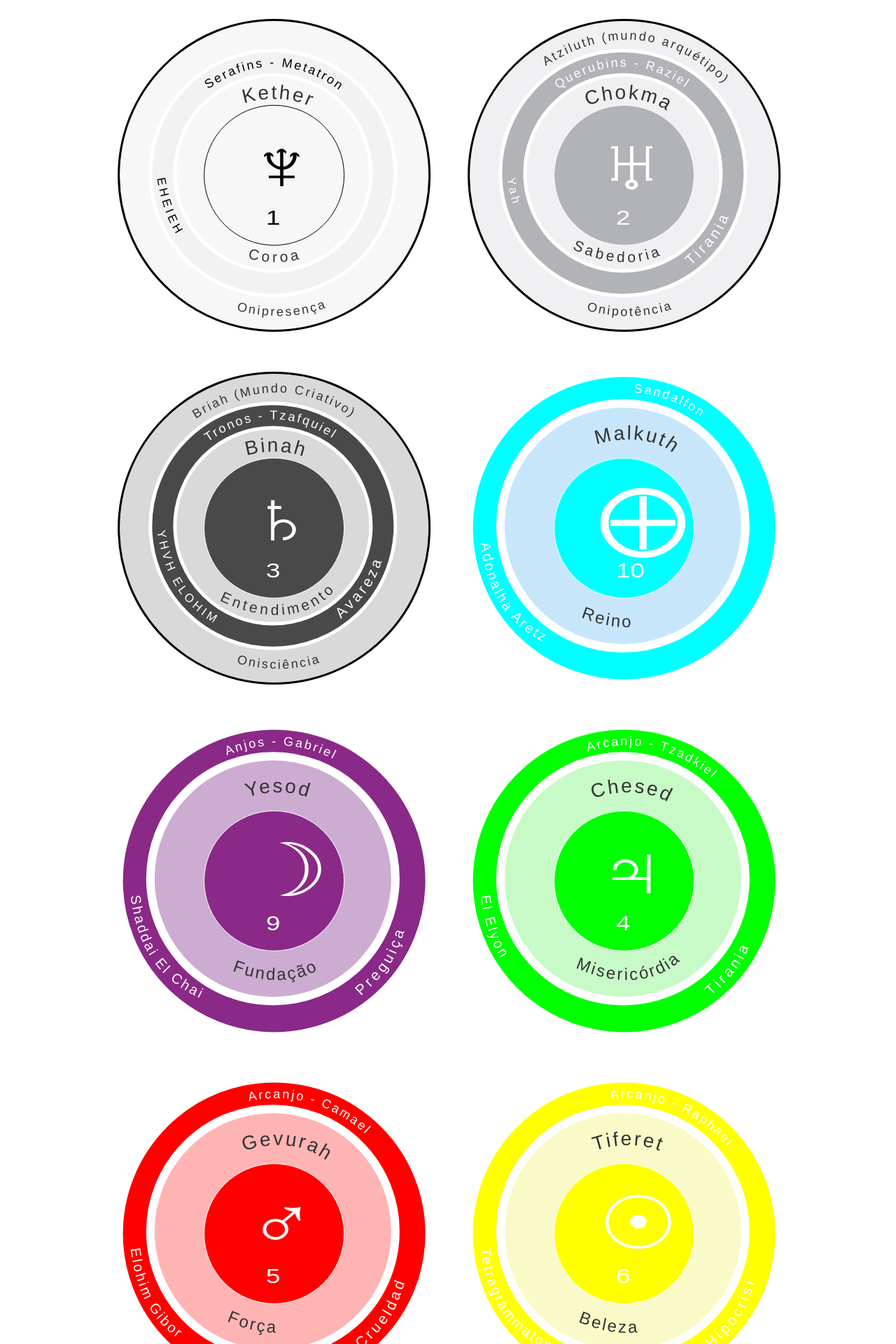
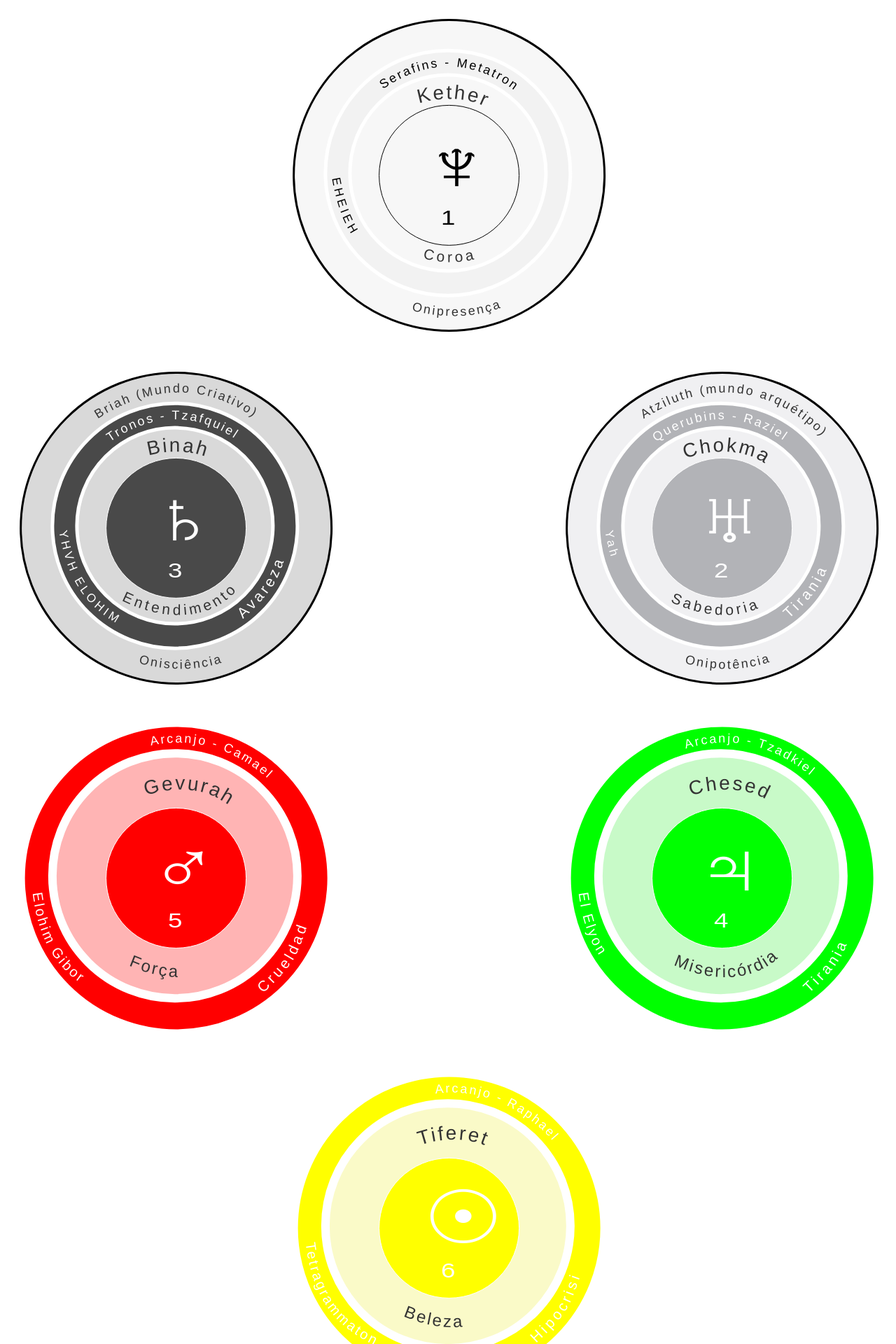
Before and after one commit to mrviniciux/interactive-kaballah, a React (Create React App) app: page / in a window 1280 px wide. Shown: the top 1920 px of the page at 70% size. Built offline with nearby package versions, Linux system fonts and the light colour scheme.

Commit message:
feat(organization): organized sephirots as the tree

```diff
--- a/src/app/App.module.scss
+++ b/src/app/App.module.scss
@@ -9,14 +9,16 @@
 
 .App {
   text-align: center;
+  min-width: 1006px;
 }
 
-.sefirot-container .sefirot-major {
-  border-radius: var(--border-radius);
-  border-color: black;
-  border-style: solid;
-  width: 35vw;
-  height: 35vw;
-  max-width: 35vh;
-  max-height: 35vh;
+.App > .kether {
+  width: 100%;
 }
+
+.App > .binah-chokma,
+.App > .gevura-chesed,
+.App > .hod-netzach {
+  display: flex;
+  justify-content: space-between;
+}
--- a/src/app/App.tsx
+++ b/src/app/App.tsx
@@ -1,17 +1,52 @@
 import Sephirot, { BiggerSephirot } from '../components/Sephirot';
 import PageUnderConstruction from '../components/UnderConstruction/UnderConstruction';
-import { biggerSephirots, sephirots } from './sephirots.mock';
+import {
+  binah,
+  chesed,
+  chokma,
+  gevurah,
+  hod,
+  kether,
+  malkuth,
+  netzach,
+  sephirots,
+  tiferet,
+  yesod,
+} from './sephirots.mock';
 
 const App = () => (
   <>
     <PageUnderConstruction />
     <section className="App">
-      {biggerSephirots.map((props, index) => (
-        <BiggerSephirot key={index} {...props} />
-      ))}
-      {sephirots.map((props, index) => (
-        <Sephirot key={index} {...props} />
-      ))}
+      <div className="kether">
+        <BiggerSephirot {...kether} />
+      </div>
+      <div className="binah-chokma">
+        <BiggerSephirot {...binah} />
+        <BiggerSephirot {...chokma} />
+      </div>
+
+      <div className="gevura-chesed">
+        <Sephirot {...gevurah} />
+        <Sephirot {...chesed} />
+      </div>
+
+      <div className="tiferet">
+        <Sephirot {...tiferet} />
+      </div>
+
+      <div className="hod-netzach">
+        <Sephirot {...hod} />
+        <Sephirot {...netzach} />
+      </div>
+
+      <div className="yesod">
+        <Sephirot {...yesod} />
+      </div>
+
+      <div className="malkuth">
+        <BiggerSephirot {...malkuth} />
+      </div>
     </section>
   </>
 );
--- a/src/app/sephirots.mock.ts
+++ b/src/app/sephirots.mock.ts
@@ -5,7 +5,8 @@ export const commonStyles = {
   strokeColor: 'white',
 };
 
-const kether = {
+export const kether = {
+  className: 'sephirot',
   world: {
     title: '',
     aspect: 'Onipresença',
@@ -36,7 +37,8 @@ const kether = {
   },
 };
 
-const chokmah = {
+export const chokma = {
+  className: 'sephirot',
   world: {
     title: 'Atziluth (mundo arquétipo)',
     aspect: 'Onipotência',
@@ -67,7 +69,8 @@ const chokmah = {
   },
 };
 
-const binah = {
+export const binah = {
+  className: 'sephirot',
   world: {
     title: 'Briah (Mundo Criativo)',
     aspect: 'Onisciência',
@@ -94,7 +97,8 @@ const binah = {
   },
 };
 
-const malkuth = {
+export const malkuth = {
+  className: 'sephirot',
   world: {
     title: 'Assiah (mundo material)',
     aspect: '',
@@ -126,11 +130,12 @@ const malkuth = {
 
 export const biggerSephirots: SephirotProps<'bigger'>[] = [
   kether,
-  chokmah,
+  chokma,
   binah,
 ];
 
-const yesod = {
+export const yesod = {
+  className: 'sephirot',
   regent: {
     title: 'Anjos - Gabriel',
     name: 'Shaddai El Chai',
@@ -155,7 +160,8 @@ const yesod = {
   },
 };
 
-const chesed = {
+export const chesed = {
+  className: 'sephirot',
   regent: {
     title: 'Arcanjo - Tzadkiel',
     name: 'El Elyon',
@@ -180,7 +186,8 @@ const chesed = {
   },
 };
 
-const gevurah = {
+export const gevurah = {
+  className: 'sephirot',
   regent: {
     title: 'Arcanjo - Camael',
     name: 'Elohim Gibor',
@@ -205,7 +212,8 @@ const gevurah = {
   },
 };
 
-const tiferet = {
+export const tiferet = {
+  className: 'sephirot',
   regent: {
     title: 'Arcanjo - Raphael',
     name: 'Tetragrammaton',
@@ -230,7 +238,8 @@ const tiferet = {
   },
 };
 
-const netzach = {
+export const netzach = {
+  className: 'sephirot',
   regent: {
     title: 'Arcanjo - Haniel',
     name: 'Elohim Tzabaoth',
@@ -255,7 +264,8 @@ const netzach = {
   },
 };
 
-const hod = {
+export const hod = {
+  className: 'sephirot',
   regent: {
     title: 'Arcanjo - Michael',
     name: 'Elohim Tzabaoth',
--- a/src/components/sephirot/Sephirot.types.d.ts
+++ b/src/components/sephirot/Sephirot.types.d.ts
@@ -30,6 +30,7 @@ export type SimpleSephirot = {
   regent: Regent & Theming<Regent>;
   sephirot: Sephirot & Theming<Sephirot>;
   planet: Planet & Theming;
+  className: string;
 };
 
 export type BiggerSephirot = {
@@ -37,6 +38,7 @@ export type BiggerSephirot = {
   regent: Regent & Theming<Regent>;
   sephirot: Sephirot & Theming<Sephirot>;
   planet: Planet & Theming<Planet>;
+  className: string;
 };
 
 export type SephirotProps<T extends 'simple' | 'bigger'> = T extends 'simple'
--- a/src/components/sephirot/bigger/BiggerSephirot.tsx
+++ b/src/components/sephirot/bigger/BiggerSephirot.tsx
@@ -1,13 +1,14 @@
 import { SephirotProps } from '../Sephirot.types';
 
 function BiggerSephirot({
+  className = '',
   world,
   regent,
   sephirot,
   planet,
 }: SephirotProps<'bigger'>) {
   return (
-    <svg width="500px" height="500px">
+    <svg className={className} width="500px" height="500px">
       <defs>
         <path
           id="path-3"
```
